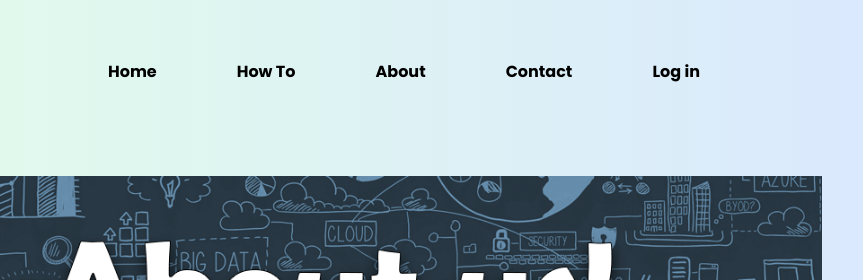
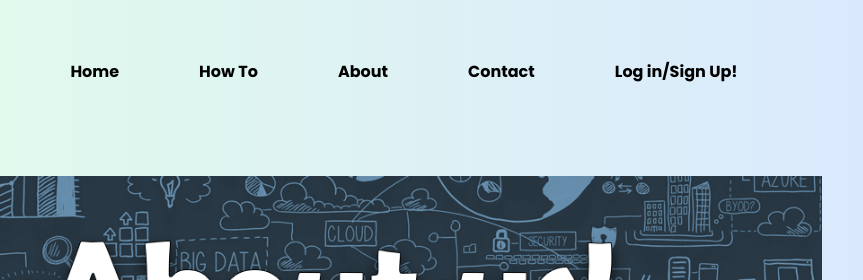
Before and after one commit to Build-Week-How-To-Sept-2020/UX-UI_Unit1, a plain HTML site: page about.html in a window 1280 px wide. Shown: the top 280 px of the page, 308-1171 px from the left. Drawn offline with Linux system fonts and the light colour scheme.

Commit message:
login/signup text

```diff
--- a/about.html
+++ b/about.html
@@ -21,7 +21,7 @@
         <a href="#">How To</a>
         <a href="/about.html">About</a>
         <a href="#">Contact</a>
-        <a href="#">Log in</a>
+        <a href="#">Log in/Sign Up!</a>
       </nav>
     </div>
     <div class="banner">
```
Also changed, not shown: index.html (+1 -1 lines).
